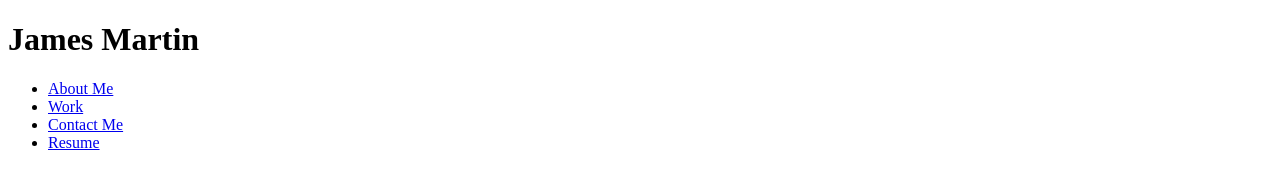
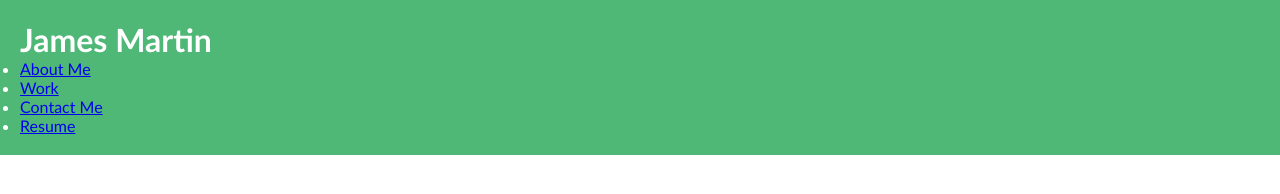
Before and after one commit to jxmart/Portfolio, a plain HTML site: page index.html in a window 1280 px wide. Drawn offline with Linux system fonts and the light colour scheme; files that its build step writes are made by us from their sources.

Commit message:
updated css file

```diff
--- a/assets/css/styles.css
+++ /dev/null
@@ -1,8 +0,0 @@
-* {
-
-}
-
-header {
-    margin: 2px;
-
-}
--- /dev/null
+++ b/assets/styles.css
@@ -0,0 +1,17 @@
+* {
+    box-sizing: border-box;
+    padding: 0;
+    margin: 0;
+}
+
+header {
+    padding: 20px;
+    font-family: 'Trebuchet MS', 'Lucida Sans Unicode', 'Lucida Grande', 'Lucida Sans', Arial, sans-serif;
+    background-color: #4fb876;
+    color: #ffffff;
+}
+
+header h1 {
+    background-color: #4fb876;
+
+}
--- a/index.html
+++ b/index.html
@@ -2,7 +2,7 @@
 <html lang="en">
 <head>
     <meta charset="UTF-8" />
-    <link rel="stylesheets" href="./assets/styles.css">
+    <link rel="stylesheet" href="assets/styles.css">
     <title>About me</title>
 </head>
 <body>
```
Also changed, not shown: 1 other file.
